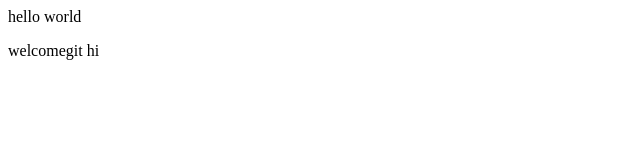
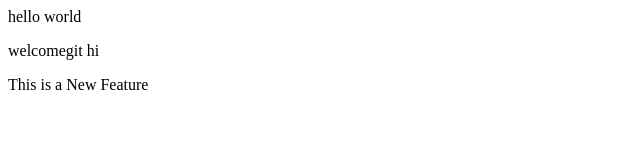
Before and after one commit to AbrarHusssain/My-First-program, a plain HTML site: page index.html in a window 1280 px wide. Shown: the whole page, without its empty margins (0-640 px from the left). Drawn offline with Linux system fonts and the light colour scheme.

Commit message:
Add new feature

```diff
--- a/index.html
+++ b/index.html
@@ -1,3 +1,4 @@
 <p>hello world</p>
 <h>welcomegit</h>
 <h>hi</h>
+<p>This is a New Feature</p>
```
